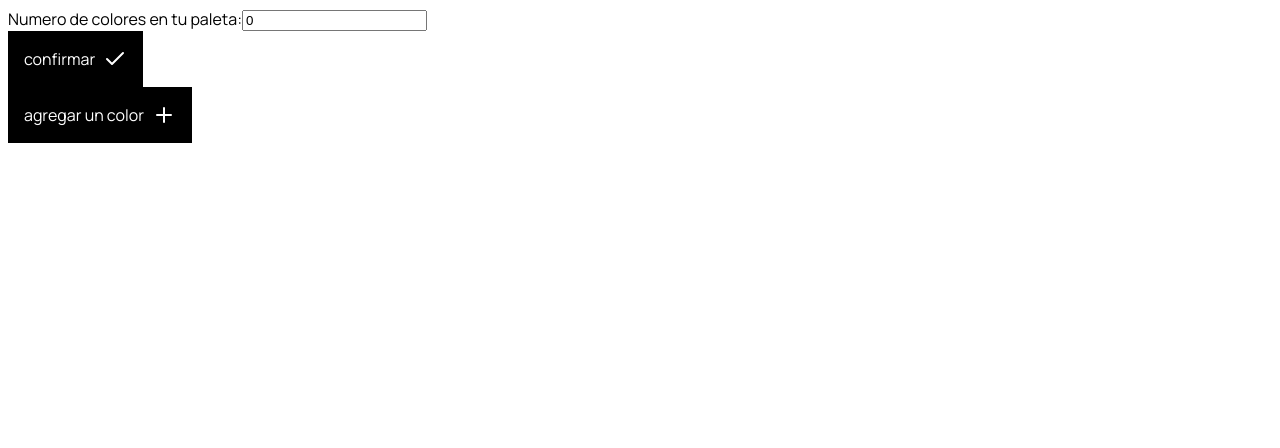
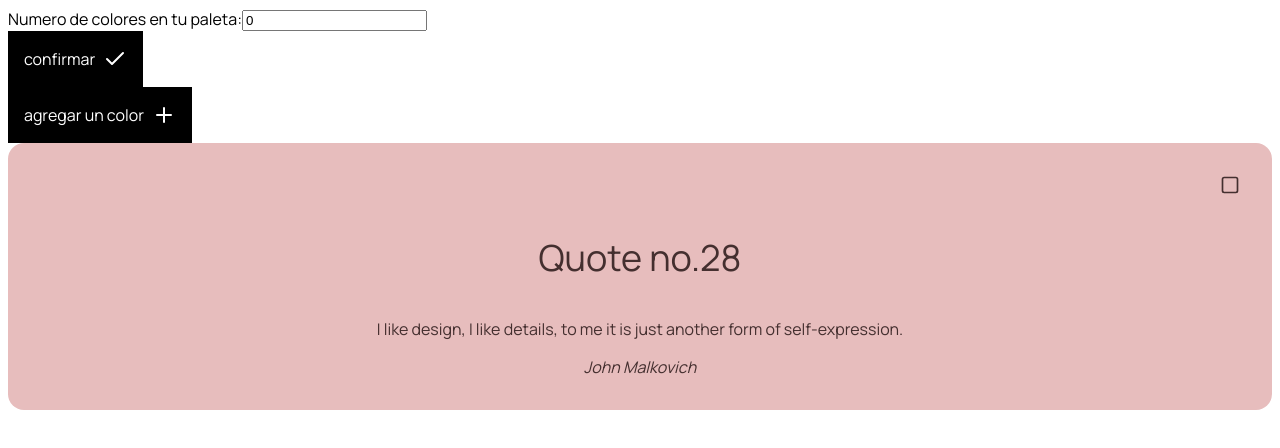
Before and after one commit to yaxchemanrique/contrast-check, a React (Vite) app: page / in a window 1280 px wide. Shown: the top 448 px of the page. Built offline with nearby package versions, Linux system fonts and the light colour scheme; a web font is replaced by a local one.

Commit message:
docs: upload dist for render

```diff
--- a/src/App.jsx
+++ b/src/App.jsx
@@ -1,10 +1,12 @@
 import React from 'react'
 import NumberOfColorsForm from './components/NumberOfColorsForm/NumberOfColorsForm'
+import QuoteCard from './components/QuoteCard/QuoteCard'
 
 function App() {
   return (
     <div>
       <NumberOfColorsForm />
+      <QuoteCard id={1} background='#e7bdbd' foreground='#442f2f' />
     </div>
   )
 }
--- /dev/null
+++ b/src/components/QuoteCard/QuoteCard.jsx
@@ -0,0 +1,31 @@
+import { useState } from "react";
+import { CheckSquare, Square } from "react-feather";
+
+import styles from "./QuoteCard.module.css";
+
+function QuoteCard({ id, background, foreground }) {
+  const [isChecked, setIsChecked] = useState(false);
+
+  return (
+    <article
+      style={{ backgroundColor: background, color: foreground }}
+      className={styles.quoteCard}
+    >
+      <label htmlFor={id}>
+        <span className={`${styles.checkbox} `}>
+          <CheckSquare className={`${isChecked ? styles.show : styles.hidden}`} size={20}/>
+          <Square className={`${isChecked ? styles.hidden : styles.show}`} size={20}/>
+        </span>
+        <input type="checkbox" id={id} value={isChecked} onChange={(e) => setIsChecked(e.target.checked)}/>
+        <p className={styles.title}>Quote no.28</p>
+        <p className={styles.content}>
+          I like design, I like details, to me it is just another form of
+          self-expression.
+        </p>
+        <address rel="author">John Malkovich</address>
+      </label>
+    </article>
+  );
+}
+
+export default QuoteCard;
--- /dev/null
+++ b/src/components/QuoteCard/QuoteCard.module.css
@@ -0,0 +1,41 @@
+.quoteCard, .quoteCard label {
+  cursor: pointer;
+}
+
+.quoteCard {
+  padding: 2rem;
+  border-radius: 1rem;
+  text-align: center;
+}
+
+.checkbox {
+  background-color: aqua;
+  position: relative;
+  display: block;
+}
+
+.checkbox svg {
+  transition: opacity 250ms ease-in-out;
+  position: absolute;
+  right: 0;
+}
+
+.checkbox .hidden {
+  opacity: 0;
+}
+
+.checkbox .show {
+  opacity: 1;
+}
+
+.quoteCard [type="checkbox"] {
+  appearance: none;
+}
+
+.title {
+  font-size: 2.25rem;
+}
+
+.quoteCard [rel="author"] {
+
+}
```
Also changed, not shown: 4 other files (tests, documents, lock files or other folders).
